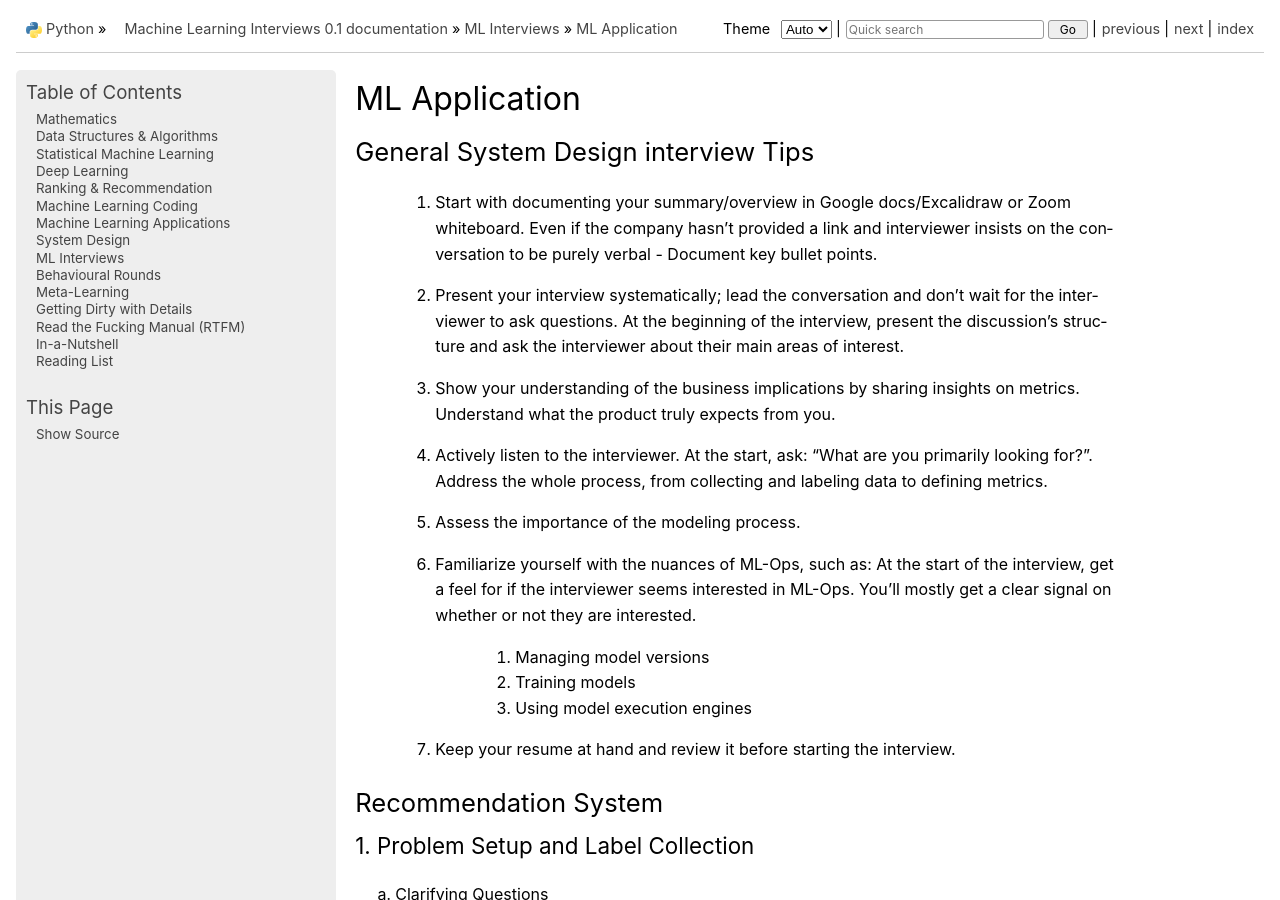
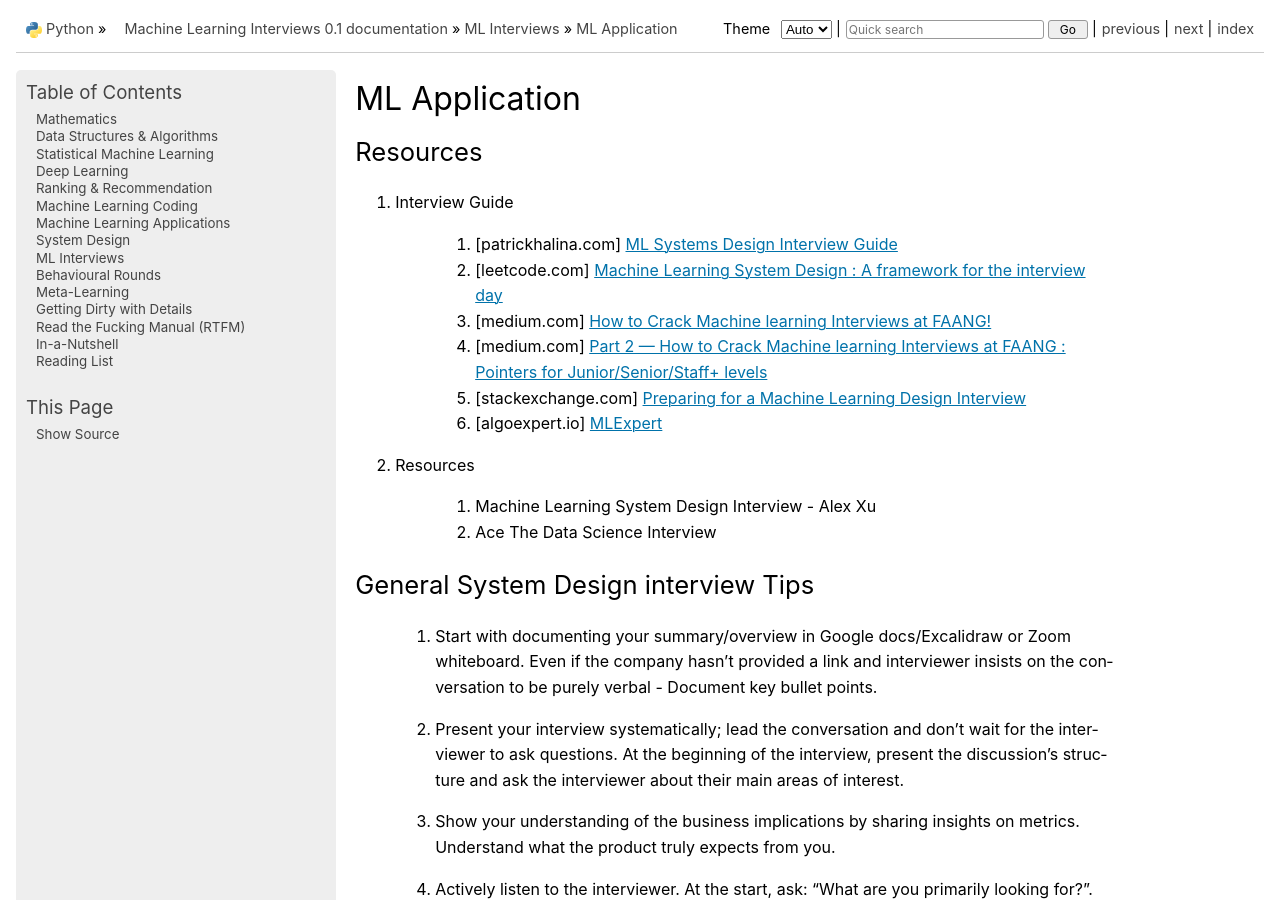
Before and after one commit to uselesstechjunks/leetcode, a Sphinx documentation site: the page built from docs/source/interviews/design.rst, in a window 1280 px wide and 900 px high. Built offline with Sphinx 7.4.7, drawn with Linux system fonts in a browser that asks for light colours.

Commit message:
Update design.rst

```diff
--- a/docs/source/interviews/design.rst
+++ b/docs/source/interviews/design.rst
@@ -1,6 +1,23 @@
 ################################################################################
 ML Application
 ################################################################################
+********************************************************************************
+Resources
+********************************************************************************
+#. Interview Guide
+
+	#. [patrickhalina.com] `ML Systems Design Interview Guide <http://patrickhalina.com/posts/ml-systems-design-interview-guide/>`_
+	#. [leetcode.com] `Machine Learning System Design : A framework for the interview day <https://leetcode.com/discuss/interview-question/system-design/566057/Machine-Learning-System-Design-%3A-A-framework-for-the-interview-day>`_
+	#. [medium.com] `How to Crack Machine learning Interviews at FAANG! <https://medium.com/@reachpriyaa/how-to-crack-machine-learning-interviews-at-faang-78a2882a05c5>`_
+	#. [medium.com] `Part 2 — How to Crack Machine learning Interviews at FAANG : Pointers for Junior/Senior/Staff+ levels <https://medium.com/@reachpriyaa/part-2-how-to-crack-machine-learning-interviews-at-faang-pointers-for-junior-senior-staff-4b89e10bff28>`_
+
+	#. [stackexchange.com] `Preparing for a Machine Learning Design Interview <https://datascience.stackexchange.com/questions/69981/preparing-for-a-machine-learning-design-interview>`_
+	#. [algoexpert.io] `MLExpert <https://www.algoexpert.io/machine-learning/product>`_
+#. Resources
+
+	#. Machine Learning System Design Interview - Alex Xu
+	#. Ace The Data Science Interview
+
 ********************************************************************************
 General System Design interview Tips
 ********************************************************************************
```
